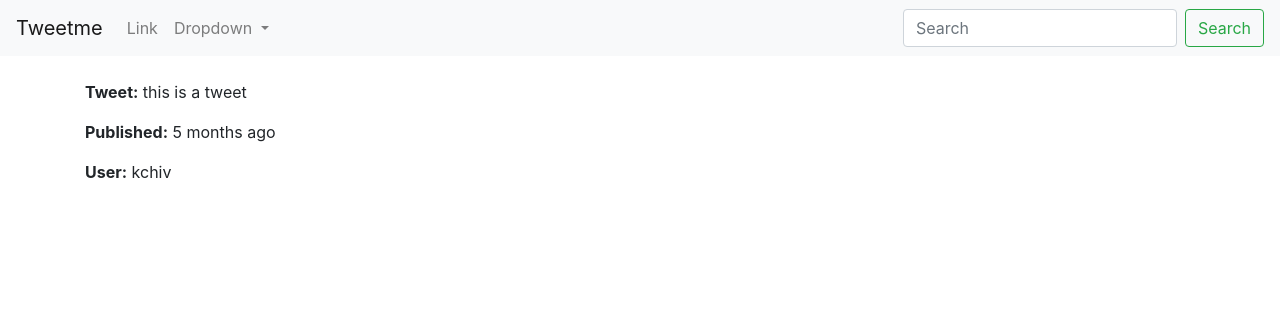
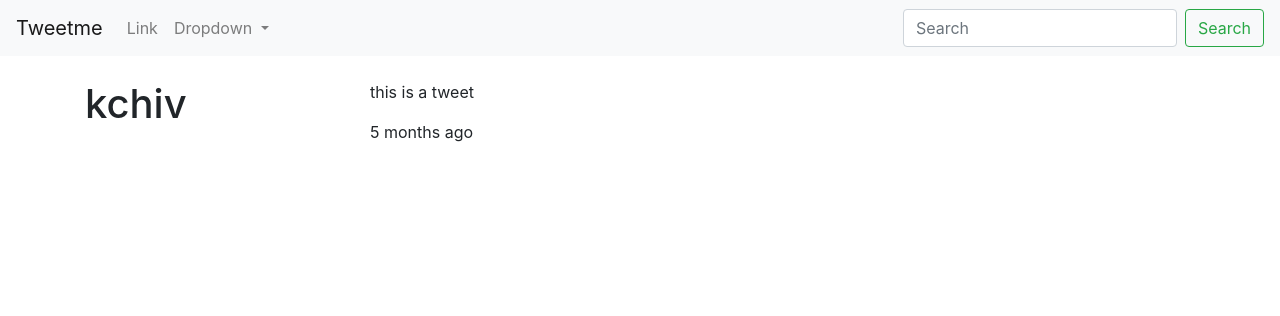
Before and after one commit to kchiv/tweet_me, a Django app: page /tweet/9/ in a window 1280 px wide. Shown: the top 316 px of the page. Run offline with Django 3.2, Linux system fonts and the light colour scheme; data comes from the database, SQL or seed files in the repository; some libraries are stand-ins or nearby versions.

Commit message:
added bootstrap columns

```diff
--- a/tweets/templates/tweets/detail_view.html
+++ b/tweets/templates/tweets/detail_view.html
@@ -3,9 +3,16 @@
 {% block title %}{{ object.content|truncatewords:8 }} {{ block.super }}{% endblock title %}
 
 {% block content %}
+<div class="row">
 
-	<p><strong>Tweet:</strong> {{ object.content }}</p>
-	<p><strong>Published:</strong> {{ object.timestamp|timesince }} ago</p>
-	<p><strong>User:</strong> {{ object.user }}</p>
+	<div class="col-sm-3 col-xs-12">
+		<h1>{{ object.user }}</h1>
+	</div>
+	<div class="col-sm-9 col-xs-12">
+		<p>{{ object.content }}</p>
+		<p>{{ object.timestamp|timesince }} ago</p>
+	</div>
+
+</div>
 
 {% endblock content %}
```
Also changed, not shown: tweets/templates/tweets/list_view.html (+8 -15 lines).
